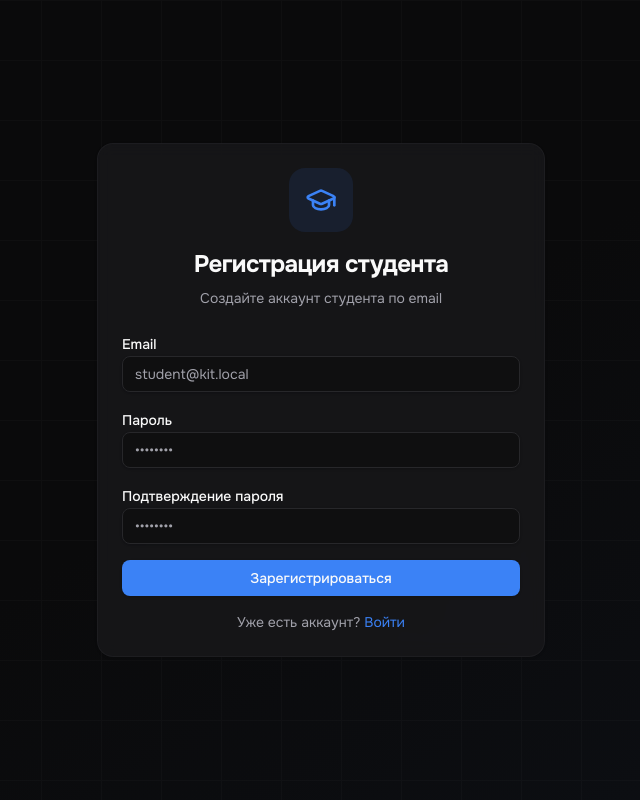
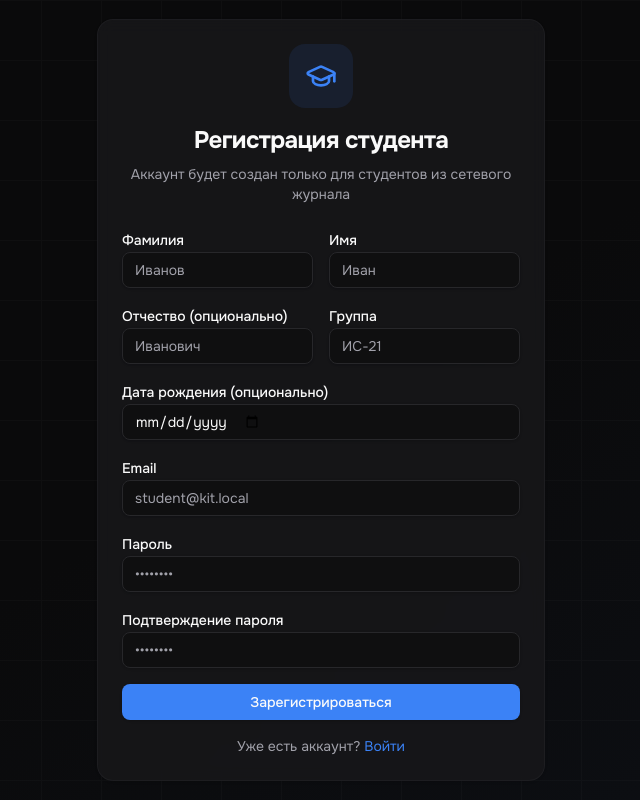
Before and after one commit to khedamir/kit-app-frontend, a React (Vite) app: page /register in a window 1280 px wide. Shown: the whole page, without its empty margins (319-959 px from the left). Built offline with nearby package versions, Linux system fonts and the light colour scheme; no server answers.

Commit message:
обновление регистрации на платформе

```diff
--- a/src/components/layout/MainLayout.tsx
+++ b/src/components/layout/MainLayout.tsx
@@ -1,11 +1,13 @@
 import { Outlet } from "react-router-dom";
 import { Header } from "./Header";
 import { BottomNav } from "./Navigation";
+import { VerificationBanner } from "./VerificationBanner";
 
 export function MainLayout() {
   return (
     <div className="min-h-screen flex flex-col">
       <Header />
+      <VerificationBanner />
       <main className="flex-1 container mx-auto px-4 py-6 pb-20 md:pb-6">
         <Outlet />
       </main>
--- /dev/null
+++ b/src/components/layout/VerificationBanner.tsx
@@ -0,0 +1,44 @@
+import { AlertTriangle } from "lucide-react";
+import { useSkillMap } from "@/hooks/useStudent";
+import { useAuthStore } from "@/store/auth";
+import { Link } from "react-router-dom";
+
+export function VerificationBanner() {
+  const user = useAuthStore((state) => state.user);
+  const enabled = !!user && user.role === "student";
+
+  const { data, isLoading, isError } = useSkillMap();
+
+  if (!enabled || isLoading || isError || !data) {
+    return null;
+  }
+
+  const isVerified = data.profile.is_verified;
+
+  if (isVerified) {
+    return null;
+  }
+
+  return (
+    <div className="border-b border-red-300/70 bg-red-50/95 text-red-900">
+      <div className="container mx-auto px-4 py-2 flex items-start gap-3 text-sm">
+        <AlertTriangle className="h-4 w-4 mt-0.5 text-red-500 flex-shrink-0" />
+        <div className="flex-1">
+          <div className="font-medium">
+            Аккаунт не подтверждён
+          </div>
+          <div className="text-xs mt-0.5">
+            Заполните профиль (ФИО, группа, дата рождения), чтобы мы могли
+            найти вас в базе журнала и привязать данные об успеваемости.
+          </div>
+        </div>
+        <Link
+          to="/profile"
+          className="text-xs font-medium text-red-900 underline underline-offset-2 whitespace-nowrap"
+        >
+          Заполнить профиль
+        </Link>
+      </div>
+    </div>
+  );
+}
--- a/src/hooks/useStudent.ts
+++ b/src/hooks/useStudent.ts
@@ -1,6 +1,7 @@
 import { useQuery, useMutation, useQueryClient } from '@tanstack/react-query'
 import { studentApi } from '@/api'
 import type { StudentProfileUpdate, SkillInput } from '@/types'
+import { useAuthStore } from '@/store/auth'
 
 export const studentKeys = {
   all: ['student'] as const,
@@ -11,15 +12,19 @@ export const studentKeys = {
 }
 
 export function useStudentProfile() {
+  const userId = useAuthStore((state) => state.user?.id)
+
   return useQuery({
-    queryKey: studentKeys.profile(),
+    queryKey: [...studentKeys.profile(), userId],
     queryFn: studentApi.getProfile,
   })
 }
 
 export function useSkillMap() {
+  const userId = useAuthStore((state) => state.user?.id)
+
   return useQuery({
-    queryKey: studentKeys.skillMap(),
+    queryKey: [...studentKeys.skillMap(), userId],
     queryFn: studentApi.getSkillMap,
   })
 }
--- a/src/pages/ProfilePage.tsx
+++ b/src/pages/ProfilePage.tsx
@@ -43,6 +43,8 @@ export function ProfilePage() {
     first_name: "",
     last_name: "",
     group_name: "",
+    middle_name: "",
+    birthday: "",
   });
   const [isDeleteDialogOpen, setIsDeleteDialogOpen] = useState(false);
   const [isDeleting, setIsDeleting] = useState(false);
@@ -72,7 +74,7 @@ export function ProfilePage() {
 
   const fullName =
     profile.first_name && profile.last_name
-      ? `${profile.first_name} ${profile.last_name}`
+      ? `${profile.first_name} ${profile.middle_name ? profile.middle_name + " " : ""}${profile.last_name}`
       : "Не указано";
 
   const handleEdit = () => {
@@ -81,6 +83,8 @@ export function ProfilePage() {
       first_name: profile.first_name || "",
       last_name: profile.last_name || "",
       group_name: profile.group_name || "",
+      middle_name: profile.middle_name || "",
+      birthday: profile.birthday || "",
     });
     setIsEditing(true);
   };
@@ -135,7 +139,7 @@ export function ProfilePage() {
 
           <div className="pt-14 sm:pt-0 sm:pl-32">
             <div className="flex flex-col sm:flex-row sm:items-start sm:justify-between gap-4">
-              <div>
+              <div className="space-y-2">
                 {isEditing ? (
                   <div className="space-y-4">
                     <div className="grid grid-cols-1 sm:grid-cols-2 gap-4">
@@ -168,18 +172,48 @@ export function ProfilePage() {
                         />
                       </div>
                     </div>
+                    <div className="grid grid-cols-1 sm:grid-cols-2 gap-4">
+                      <div className="space-y-2">
+                        <Label htmlFor="group_name">Группа</Label>
+                        <Input
+                          id="group_name"
+                          value={formData.group_name}
+                          onChange={(e) =>
+                            setFormData((prev) => ({
+                              ...prev,
+                              group_name: e.target.value,
+                            }))
+                          }
+                          placeholder="Например: ИС-11"
+                        />
+                      </div>
+                      <div className="space-y-2">
+                        <Label htmlFor="middle_name">Отчество (как в журнале)</Label>
+                        <Input
+                          id="middle_name"
+                          value={formData.middle_name}
+                          onChange={(e) =>
+                            setFormData((prev) => ({
+                              ...prev,
+                              middle_name: e.target.value,
+                            }))
+                          }
+                          placeholder="Например: Сергеевич"
+                        />
+                      </div>
+                    </div>
                     <div className="space-y-2">
-                      <Label htmlFor="group_name">Группа</Label>
+                      <Label htmlFor="birthday">Дата рождения (для точного совпадения)</Label>
                       <Input
-                        id="group_name"
-                        value={formData.group_name}
+                        id="birthday"
+                        type="date"
+                        value={formData.birthday}
                         onChange={(e) =>
                           setFormData((prev) => ({
                             ...prev,
-                            group_name: e.target.value,
+                            birthday: e.target.value,
                           }))
                         }
-                        placeholder="Например: ИС-11"
                       />
                     </div>
                     {saveError && (
@@ -213,6 +247,17 @@ export function ProfilePage() {
                         {profile.group_name}
                       </Badge>
                     )}
+                    <div className="mt-2">
+                      {profile.is_verified ? (
+                        <Badge variant="outline" className="border-green-500 text-green-600">
+                          Аккаунт подтверждён
+                        </Badge>
+                      ) : (
+                        <Badge variant="outline" className="border-amber-500 text-amber-600">
+                          Аккаунт не подтверждён
+                        </Badge>
+                      )}
+                    </div>
                   </>
                 )}
               </div>
--- a/src/pages/RegisterPage.tsx
+++ b/src/pages/RegisterPage.tsx
@@ -12,6 +12,11 @@ export function RegisterPage() {
   const register = useAuthStore((state) => state.register)
 
   const [email, setEmail] = useState('')
+  const [lastName, setLastName] = useState('')
+  const [firstName, setFirstName] = useState('')
+  const [middleName, setMiddleName] = useState('')
+  const [groupCode, setGroupCode] = useState('')
+  const [birthday, setBirthday] = useState('')
   const [password, setPassword] = useState('')
   const [confirmPassword, setConfirmPassword] = useState('')
   const [error, setError] = useState('')
@@ -26,9 +31,22 @@ export function RegisterPage() {
       return
     }
 
+    if (!lastName || !firstName || !groupCode) {
+      setError('Укажите фамилию, имя и группу для подтверждения в журнале')
+      return
+    }
+
     setIsLoading(true)
     try {
-      await register(email, password)
+      await register({
+        email,
+        password,
+        last_name: lastName,
+        first_name: firstName,
+        middle_name: middleName || undefined,
+        group_code: groupCode,
+        birthday: birthday || undefined,
+      })
       // Редирект произойдёт автоматически через RoleBasedRedirect в App.tsx
     } catch (err) {
       const message = getApiErrorMessage(err, 'Не удалось зарегистрироваться')
@@ -62,13 +80,72 @@ export function RegisterPage() {
           <div>
             <CardTitle className="text-2xl font-bold">Регистрация студента</CardTitle>
             <CardDescription className="mt-2">
-              Создайте аккаунт студента по email
+              Аккаунт будет создан только для студентов из сетевого журнала
             </CardDescription>
           </div>
         </CardHeader>
 
           <CardContent>
             <form onSubmit={handleSubmit} className="space-y-4">
+              <div className="grid grid-cols-1 md:grid-cols-2 gap-4">
+                <div className="space-y-2">
+                  <Label htmlFor="lastName">Фамилия</Label>
+                  <Input
+                    id="lastName"
+                    placeholder="Иванов"
+                    value={lastName}
+                    onChange={(e) => setLastName(e.target.value)}
+                    required
+                    className="bg-background/50"
+                  />
+                </div>
+                <div className="space-y-2">
+                  <Label htmlFor="firstName">Имя</Label>
+                  <Input
+                    id="firstName"
+                    placeholder="Иван"
+                    value={firstName}
+                    onChange={(e) => setFirstName(e.target.value)}
+                    required
+                    className="bg-background/50"
+                  />
+                </div>
+              </div>
+
+              <div className="grid grid-cols-1 md:grid-cols-2 gap-4">
+                <div className="space-y-2">
+                  <Label htmlFor="middleName">Отчество (опционально)</Label>
+                  <Input
+                    id="middleName"
+                    placeholder="Иванович"
+                    value={middleName}
+                    onChange={(e) => setMiddleName(e.target.value)}
+                    className="bg-background/50"
+                  />
+                </div>
+                <div className="space-y-2">
+                  <Label htmlFor="groupCode">Группа</Label>
+                  <Input
+                    id="groupCode"
+                    placeholder="ИС-21"
+                    value={groupCode}
+                    onChange={(e) => setGroupCode(e.target.value)}
+                    required
+                    className="bg-background/50"
+                  />
+                </div>
+              </div>
+
+              <div className="space-y-2">
+                <Label htmlFor="birthday">Дата рождения (опционально)</Label>
+                <Input
+                  id="birthday"
+                  type="date"
+                  value={birthday}
+                  onChange={(e) => setBirthday(e.target.value)}
+                  className="bg-background/50"
+                />
+              </div>
               <div className="space-y-2">
                 <Label htmlFor="email">Email</Label>
                 <Input
--- a/src/pages/admin/StudentsManagementPage.tsx
+++ b/src/pages/admin/StudentsManagementPage.tsx
@@ -16,6 +16,8 @@ import {
   Award,
   Coins,
   Edit3,
+  CheckCircle2,
+  AlertCircle,
 } from "lucide-react";
 import {
   useAdminStudents,
@@ -82,7 +84,14 @@ function StudentRow({
       <div className="flex-1 min-w-0 grid grid-cols-1 sm:grid-cols-4 gap-1 sm:gap-3">
         {/* Имя и email */}
         <div className="min-w-0">
-          <p className="font-medium truncate">{fullName || "Не указано"}</p>
+          <p className="font-medium truncate flex items-center gap-1.5">
+            <span className="truncate">{fullName || "Не указано"}</span>
+            {student.is_verified ? (
+              <CheckCircle2 className="h-4 w-4 text-green-500 flex-shrink-0" />
+            ) : (
+              <AlertCircle className="h-4 w-4 text-red-500 flex-shrink-0" />
+            )}
+          </p>
           <p className="text-sm text-muted-foreground truncate flex items-center gap-1">
             <Mail className="h-3 w-3 flex-shrink-0" />
             {student.email}
```
Also changed, not shown: src/components/students/StudentDetailDialog.tsx (+24 -9 lines), src/store/auth.ts (+4 -4 lines), src/types/index.ts (+13 -0 lines).
